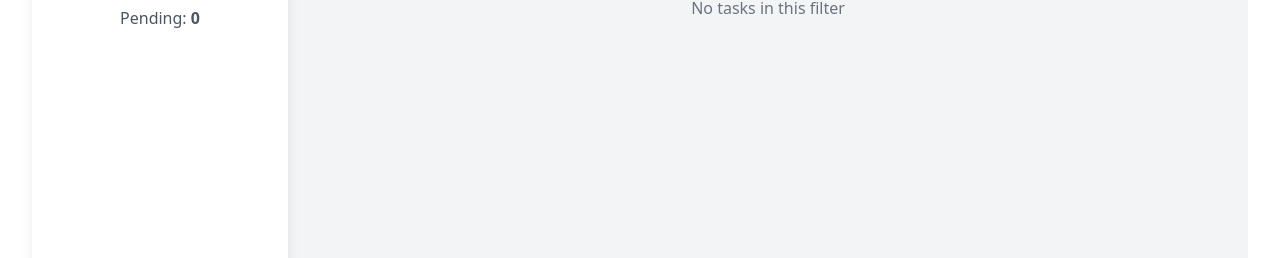
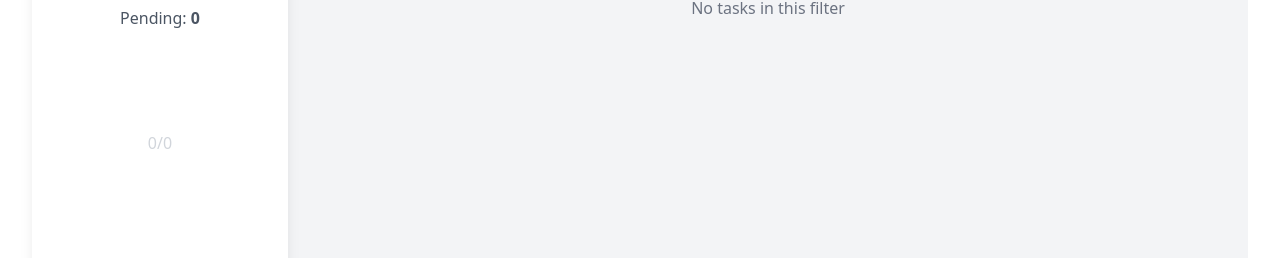
Before and after one commit to 14anjali/Todo-app, a React (Vite) app: page / in a window 1280 px wide. Shown: the part 194-452 px from the top of the page. Built offline with nearby package versions, Linux system fonts and the light colour scheme.

Commit message:
add a task manager progress bar

```diff
--- a/package.json
+++ b/package.json
@@ -9,6 +9,7 @@
     "preview": "vite preview"
   },
   "dependencies": {
+    "framer-motion": "^12.23.22",
     "react": "^18.3.1",
     "react-dom": "^18.3.1"
   },
--- /dev/null
+++ b/src/ProgressCircle.jsx
@@ -0,0 +1,103 @@
+import React, { useState, useMemo } from "react";
+
+function ProgressBar({
+  completed = 0,
+  total = 0,
+  size = 250,
+  strokeWidth = 18,
+}) {
+  const [hovered, setHovered] = useState(false);
+
+  //  Safety checks
+  const safeTotal = Math.max(total, 0);
+  const progress =
+    safeTotal === 0 ? 0 : Math.min(Math.max(completed / safeTotal, 0), 1);
+  const percentage = Math.round(progress * 100);
+
+  //  Calculate circle dimensions
+  const radius = useMemo(() => (size - strokeWidth) / 2, [size, strokeWidth]);
+  const circumference = useMemo(() => 2 * Math.PI * radius, [radius]);
+  const offset = circumference * (1 - progress);
+
+  //  Unique gradient ID
+  const gradId = useMemo(
+    () => `grad-${Math.random().toString(36).substr(2, 8)}`,
+    []
+  );
+
+  return (
+    <div
+      className="relative inline-block mt-12 mb-10 transition-transform duration-300 ease-in-out"
+      style={{
+        width: size,
+        height: size,
+        transform: hovered ? "scale(1.05)" : "scale(1)",
+      }}
+      onMouseEnter={() => setHovered(true)}
+      onMouseLeave={() => setHovered(false)}
+    >
+      {/* SVG */}
+      <svg width={size} height={size} className="transform -rotate-90">
+        <defs>
+          {/* Purple gradient */}
+          <linearGradient id={gradId} x1="0%" y1="0%" x2="100%" y2="100%">
+            <stop offset="0%" stopColor="#8B5CF6" />   {/* Purple */}
+            <stop offset="50%" stopColor="#C084FC" />  {/* Light Purple */}
+            <stop offset="100%" stopColor="#D946EF" /> {/* Pink */}
+          </linearGradient>
+
+          {/* Soft glow filter */}
+          <filter id="glow">
+            <feGaussianBlur stdDeviation="3.5" result="coloredBlur" />
+            <feMerge>
+              <feMergeNode in="coloredBlur" />
+              <feMergeNode in="SourceGraphic" />
+            </feMerge>
+          </filter>
+        </defs>
+
+        {/* Background track */}
+        <circle
+          cx={size / 2}
+          cy={size / 2}
+          r={radius}
+          stroke="rgba(255, 255, 255, 0.1)"
+          strokeWidth={strokeWidth}
+          fill="none"
+        />
+
+        {/* Progress circle */}
+        <circle
+          cx={size / 2}
+          cy={size / 2}
+          r={radius}
+          stroke={`url(#${gradId})`}
+          strokeWidth={strokeWidth}
+          fill="none"
+          strokeLinecap="round"
+          strokeDasharray={circumference}
+          strokeDashoffset={offset}
+          style={{
+            transition: "stroke-dashoffset 1s ease-in-out",
+            filter: "url(#glow)",
+          }}
+        />
+      </svg>
+
+      {/* Center text */}
+      <div className="absolute inset-0 flex items-center justify-center text-center">
+        {hovered ? (
+          <span className="text-xl font-semibold text-purple-300 drop-shadow-[0_0_6px_#C084FC]">
+            {percentage}%
+          </span>
+        ) : (
+          <span className="text-base font-medium text-gray-300">
+            {completed}/{safeTotal}
+          </span>
+        )}
+      </div>
+    </div>
+  );
+}
+
+export default ProgressBar;
--- a/src/Todo.jsx
+++ b/src/Todo.jsx
@@ -1,6 +1,7 @@
 import { useEffect, useState } from "react";
 import TodoFilter from "./TodoFilter";
 import DraggableTask from "./DraggableTask";
+import ProgressBar from "./ProgressCircle";
 
 function Todo() {
   const [task, setTask] = useState("");
@@ -110,6 +111,12 @@ function Todo() {
             </span>
           </p>
         </div>
+     <ProgressBar
+  completed={tasks.filter(t => t.completed).length}
+  total={tasks.length}
+  size={130}
+  strokeWidth={12}
+/>
       </aside>
 
       {/* Main Content */}
```
Also changed, not shown: 1 other file (tests, documents, lock files or other folders).
